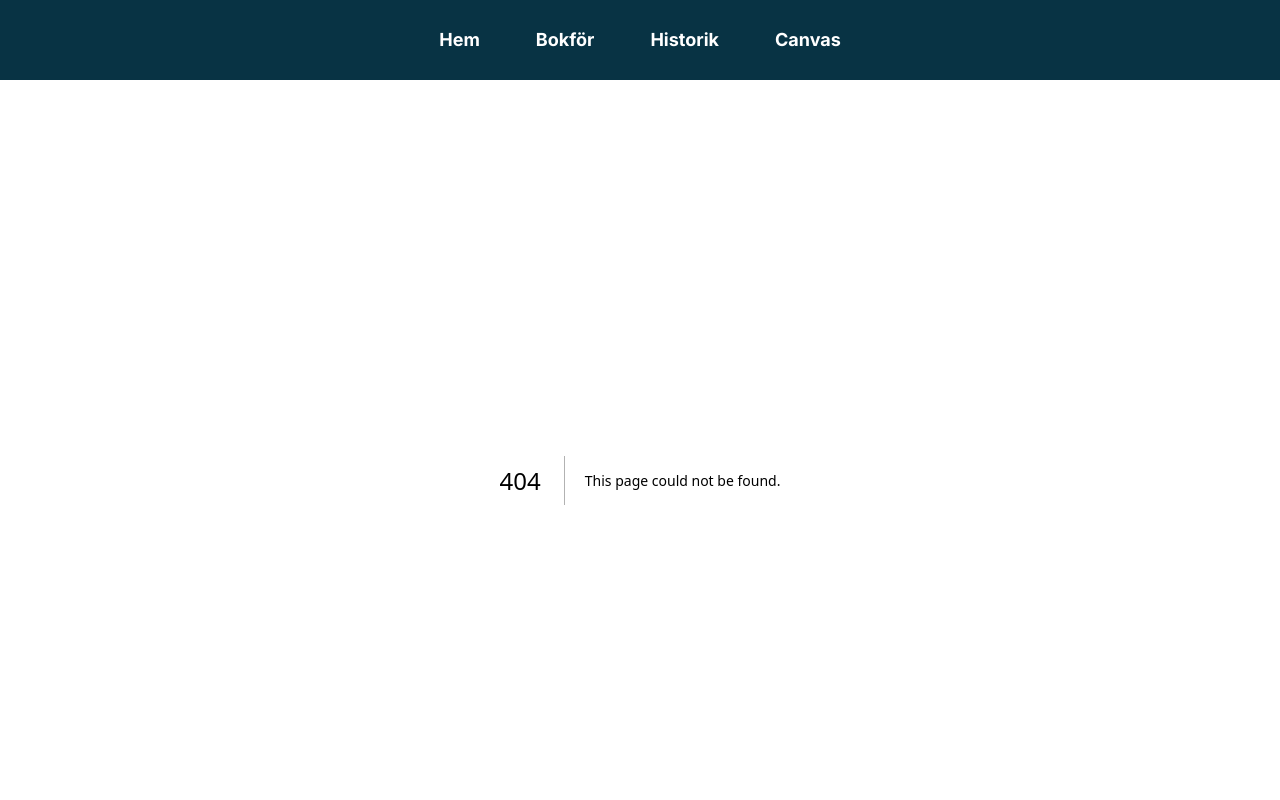
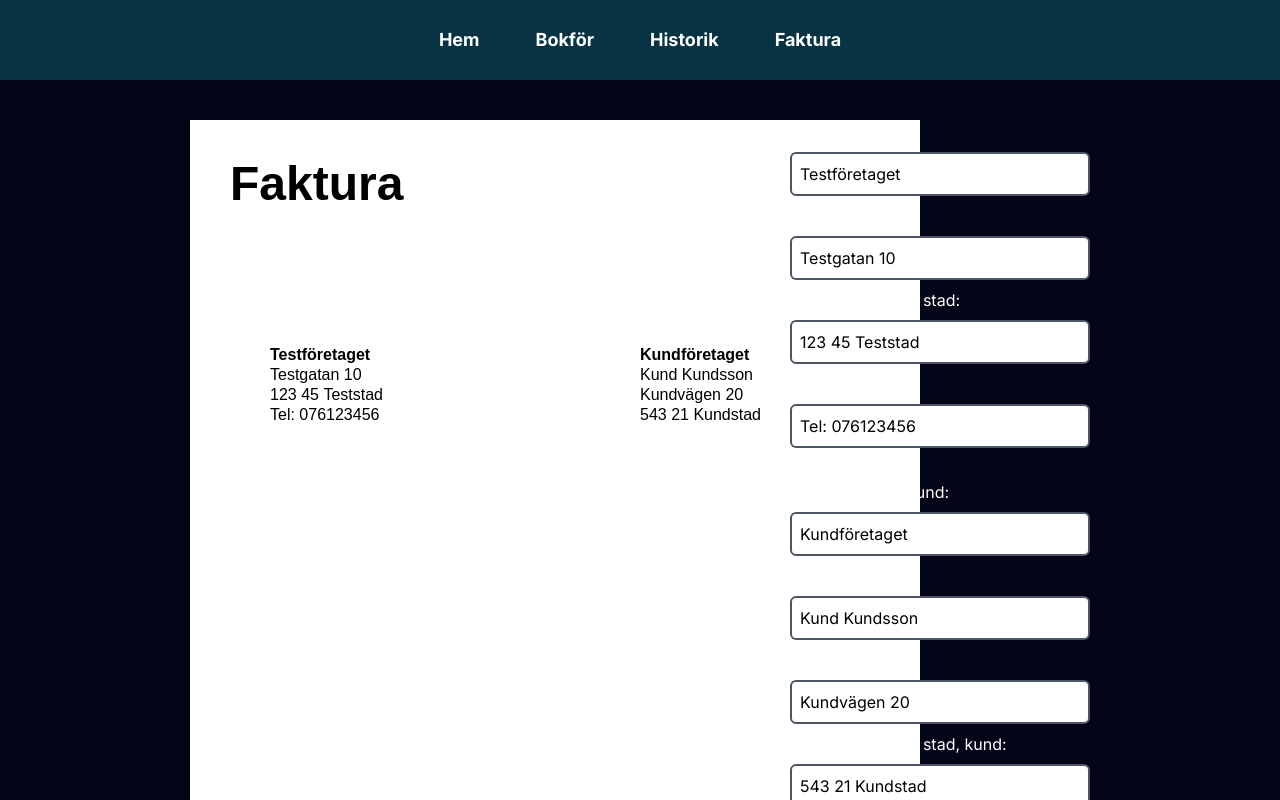
Before and after one commit to RobertAngberg/next, a Next.js app: page /invoice in a window 1280 px wide. Before the commit this address had no page. Shown: the top 800 px of the page. Built offline with nearby package versions, Linux system fonts and the light colour scheme.

Commit message:
Create new Invoice page, and update package.json

```diff
--- a/app/Navbar.tsx
+++ b/app/Navbar.tsx
@@ -3,7 +3,7 @@ import Link from "next/link";
 const Navbar = () => {
   return (
     <>
-      <div className="w-full h-20 bg-cyan-950 sticky top-0">
+      <div className="w-full h-20 bg-cyan-950 sticky top-0 p-">
         <div className="container mx-auto px-4 h-full">
           <div className="flex justify-center items-center h-full">
             <ul className="hidden md:flex gap-x-14 text-white text-lg font-bold text-center">
@@ -23,8 +23,8 @@ const Navbar = () => {
                 </Link>
               </li>
               <li>
-                <Link href="/canvas">
-                  <p>Canvas</p>
+                <Link href="/invoice">
+                  <p>Faktura</p>
                 </Link>
               </li>
             </ul>
--- a/app/canvas/page.tsx
+++ /dev/null
@@ -1,81 +0,0 @@
-"use client";
-
-import React, { useEffect, useRef, useState } from "react";
-
-const CanvasComponent: React.FC = () => {
-  const canvasRef = useRef<HTMLCanvasElement>(null);
-  const [text, setText] = useState<string>("");
-
-  useEffect(() => {
-    const ctx = canvasRef.current?.getContext("2d");
-    if (ctx) {
-      ctx.font = "bold 40px Arial";
-      ctx.fillText("Faktura", 40, 80); // Adjust position as needed
-    }
-  }, []);
-
-  const addText = () => {
-    const ctx = canvasRef.current?.getContext("2d");
-    if (ctx && text) {
-      ctx.font = "20px Arial";
-      ctx.fillText(text, 50, 50); // Adjust position and style as needed
-    }
-  };
-
-  const saveAsJPG = () => {
-    if (canvasRef.current) {
-      const tempCanvas = document.createElement("canvas");
-      tempCanvas.width = canvasRef.current.width;
-      tempCanvas.height = canvasRef.current.height;
-
-      const tempCtx = tempCanvas.getContext("2d");
-      if (tempCtx) {
-        tempCtx.fillStyle = "#FFF"; // White background
-        tempCtx.fillRect(0, 0, tempCanvas.width, tempCanvas.height);
-        tempCtx.drawImage(canvasRef.current, 0, 0);
-
-        const imageURL = tempCanvas.toDataURL("image/jpeg");
-        const downloadLink = document.createElement("a");
-        downloadLink.href = imageURL;
-        downloadLink.download = "canvas-image.jpg";
-        document.body.appendChild(downloadLink);
-        downloadLink.click();
-        document.body.removeChild(downloadLink);
-      }
-    }
-  };
-
-  return (
-    <main className="flex p-10 bg-slate-950 text-white m-auto">
-      <div className="w-2/4">
-        <canvas ref={canvasRef} width="700" height="900" className="bg-white" />
-      </div>
-      <div className="w-2/4">
-        <label htmlFor="konto1">Rad 1: </label>
-        <input
-          className="w-full p-2 mb-2 border-solid border-2 border-gray-600 rounded-md text-black"
-          type="text"
-          id="konto1"
-          name="konto1"
-          value={text}
-          placeholder="Enter text here"
-          onChange={(e) => setText(e.target.value)}
-        />
-        <button
-          className="bg-cyan-600 hover:bg-cyan-700 w-full text-white font-bold py-2 px-4 rounded flex items-center justify-center mb-20"
-          onClick={addText}
-        >
-          Add Text
-        </button>
-        <button
-          className="bg-yellow-600 hover:bg-cyan-700 w-full text-white font-bold py-2 px-4 rounded flex items-center justify-center mb-10"
-          onClick={saveAsJPG}
-        >
-          Save as JPG
-        </button>
-      </div>
-    </main>
-  );
-};
-
-export default CanvasComponent;
--- /dev/null
+++ b/app/invoice/Textfield.tsx
@@ -0,0 +1,33 @@
+import React from "react";
+
+type TextFields = {
+  [key: string]: string;
+};
+
+type InputComponentProps = {
+  labelText: string;
+  textFields: TextFields;
+  handleInputChange: (event: React.ChangeEvent<HTMLInputElement>) => void;
+};
+
+const TextField: React.FC<InputComponentProps> = ({
+  labelText,
+  textFields,
+  handleInputChange,
+}) => {
+  return (
+    <div key={labelText} className="w-full">
+      <label htmlFor={labelText}>{labelText}:</label>
+      <input
+        className="w-full p-2 mb-2 mt-2 border-solid border-2 border-gray-600 rounded-md text-black"
+        type="text"
+        id={labelText}
+        value={textFields[labelText as keyof TextFields]}
+        placeholder={labelText}
+        onChange={handleInputChange}
+      />
+    </div>
+  );
+};
+
+export default TextField;
--- /dev/null
+++ b/app/invoice/page.tsx
@@ -0,0 +1,105 @@
+"use client";
+
+import React, { useEffect, useRef, useState, ChangeEvent } from "react";
+import TextField from "./Textfield";
+
+type TextFields = {
+  [key: string]: string;
+};
+
+const Invoice: React.FC = () => {
+  const canvasRef = useRef<HTMLCanvasElement>(null);
+
+  const [textFields, setTextFields] = useState<TextFields>({
+    Företagsnamn: "Testföretaget",
+    Adress: "Testgatan 10",
+    "Postnummer och stad": "123 45 Teststad",
+    Telefonnummer: "Tel: 076123456",
+    "Företagsnamn, kund": "Kundföretaget",
+    "Namn, kund": "Kund Kundsson",
+    "Adress, kund": "Kundvägen 20",
+    "Postnummer och stad, kund": "543 21 Kundstad",
+  });
+
+  useEffect(() => {
+    if (canvasRef.current) {
+      const ctx = canvasRef.current?.getContext("2d");
+      if (ctx) {
+        ctx.clearRect(0, 0, canvasRef.current.width, canvasRef.current.height); // Clear canvas
+        ctx.font = "bold 48px Arial";
+        ctx.fillText("Faktura", 40, 80);
+
+        ctx.font = "bold 16px Arial";
+        ctx.fillText(textFields.Företagsnamn, 80, 240);
+        ctx.font = "16px Arial";
+        ctx.fillText(textFields.Adress, 80, 260);
+        ctx.fillText(textFields["Postnummer och stad"], 80, 280);
+        ctx.fillText(textFields.Telefonnummer, 80, 300);
+
+        ctx.font = "bold 16px Arial";
+        ctx.fillText(textFields["Företagsnamn, kund"], 450, 240);
+        ctx.font = "16px Arial";
+        ctx.fillText(textFields["Namn, kund"], 450, 260);
+        ctx.fillText(textFields["Adress, kund"], 450, 280);
+        ctx.fillText(textFields["Postnummer och stad, kund"], 450, 300);
+      }
+    }
+  }, [textFields]); // Redraw canvas on textFields change
+
+  const handleInputChange = (e: ChangeEvent<HTMLInputElement>) => {
+    const { name, value } = e.target;
+    setTextFields((prev) => ({ ...prev, [name]: value }));
+  };
+
+  const saveAsJPG = () => {
+    if (canvasRef.current) {
+      const tempCanvas = document.createElement("canvas");
+      tempCanvas.width = canvasRef.current.width;
+      tempCanvas.height = canvasRef.current.height;
+
+      const tempCtx = tempCanvas.getContext("2d");
+      if (tempCtx) {
+        tempCtx.fillStyle = "#FFF"; // White background
+        tempCtx.fillRect(0, 0, tempCanvas.width, tempCanvas.height);
+        tempCtx.drawImage(canvasRef.current, 0, 0);
+
+        const imageURL = tempCanvas.toDataURL("image/jpeg");
+        const downloadLink = document.createElement("a");
+        downloadLink.href = imageURL;
+        downloadLink.download = "canvas-image.jpg";
+        document.body.appendChild(downloadLink);
+        downloadLink.click();
+        document.body.removeChild(downloadLink);
+      }
+    }
+  };
+
+  return (
+    <main className="flex justify-center p-10 bg-slate-950 text-white">
+      <div className="w-2/4">
+        <canvas ref={canvasRef} width="730" height="900" className="bg-white" />
+      </div>
+      <div className="w-1/4 flex flex-col items-start">
+        {Object.keys(textFields).map((labelText, index) => (
+          <div className="w-full" key={labelText}>
+            <TextField
+              labelText={labelText}
+              textFields={textFields}
+              handleInputChange={handleInputChange}
+            />
+            {index === 3 && <div>asdf</div>}
+          </div>
+        ))}
+        <br />
+        <button
+          className="bg-yellow-600 hover:bg-cyan-700 w-full text-white font-bold py-2 px-4 rounded flex items-center justify-center mb-10"
+          onClick={saveAsJPG}
+        >
+          Ladda ner som .jpg-fil
+        </button>
+      </div>
+    </main>
+  );
+};
+
+export default Invoice;
--- a/package.json
+++ b/package.json
@@ -28,5 +28,8 @@
     "prettier-plugin-tailwindcss": "^0.5.11",
     "tailwindcss": "^3.4.1",
     "typescript": "^5"
-  }
+  },
+  "plugins": [
+    "prettier-plugin-tailwindcss"
+  ]
 }
```
